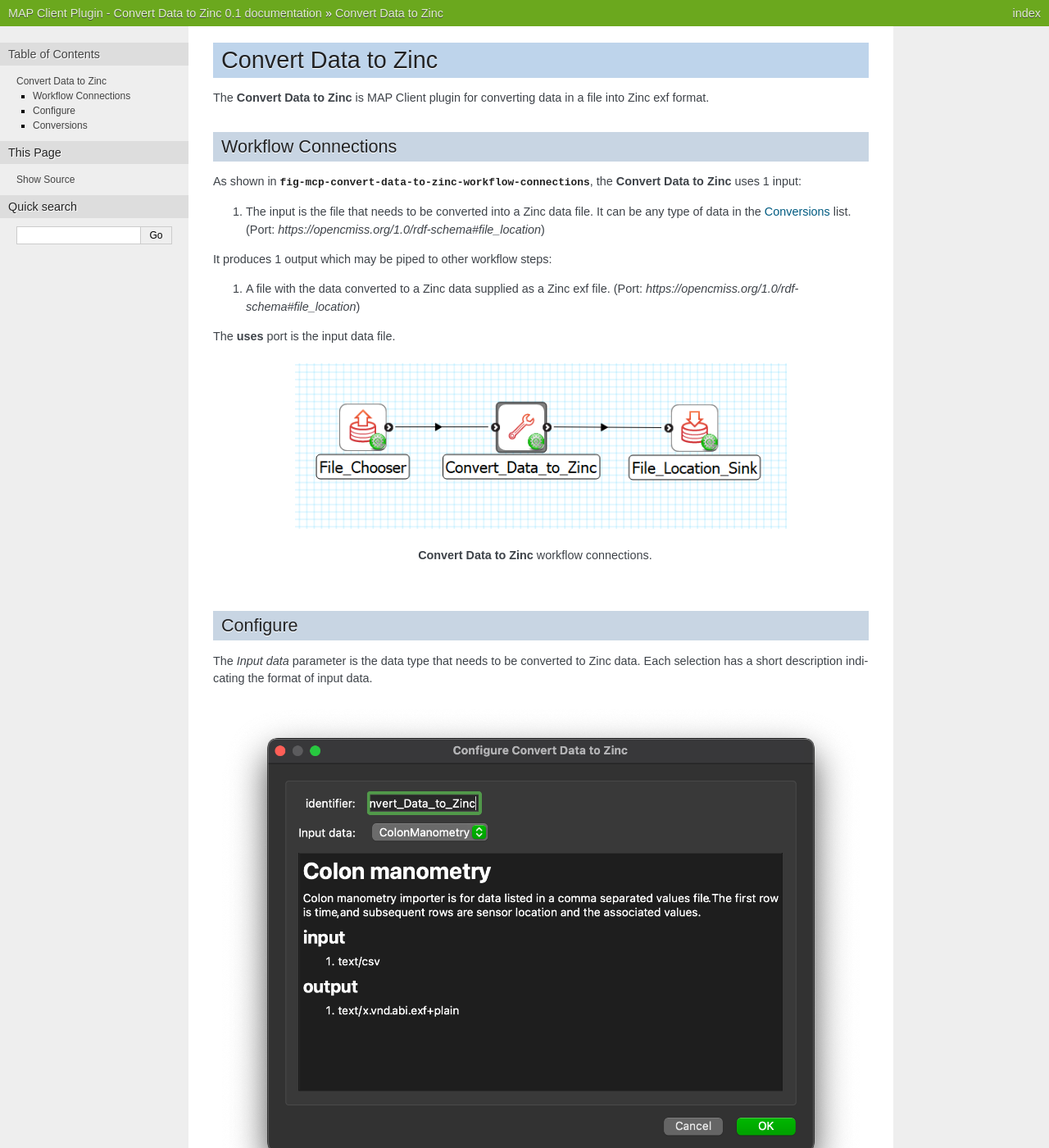
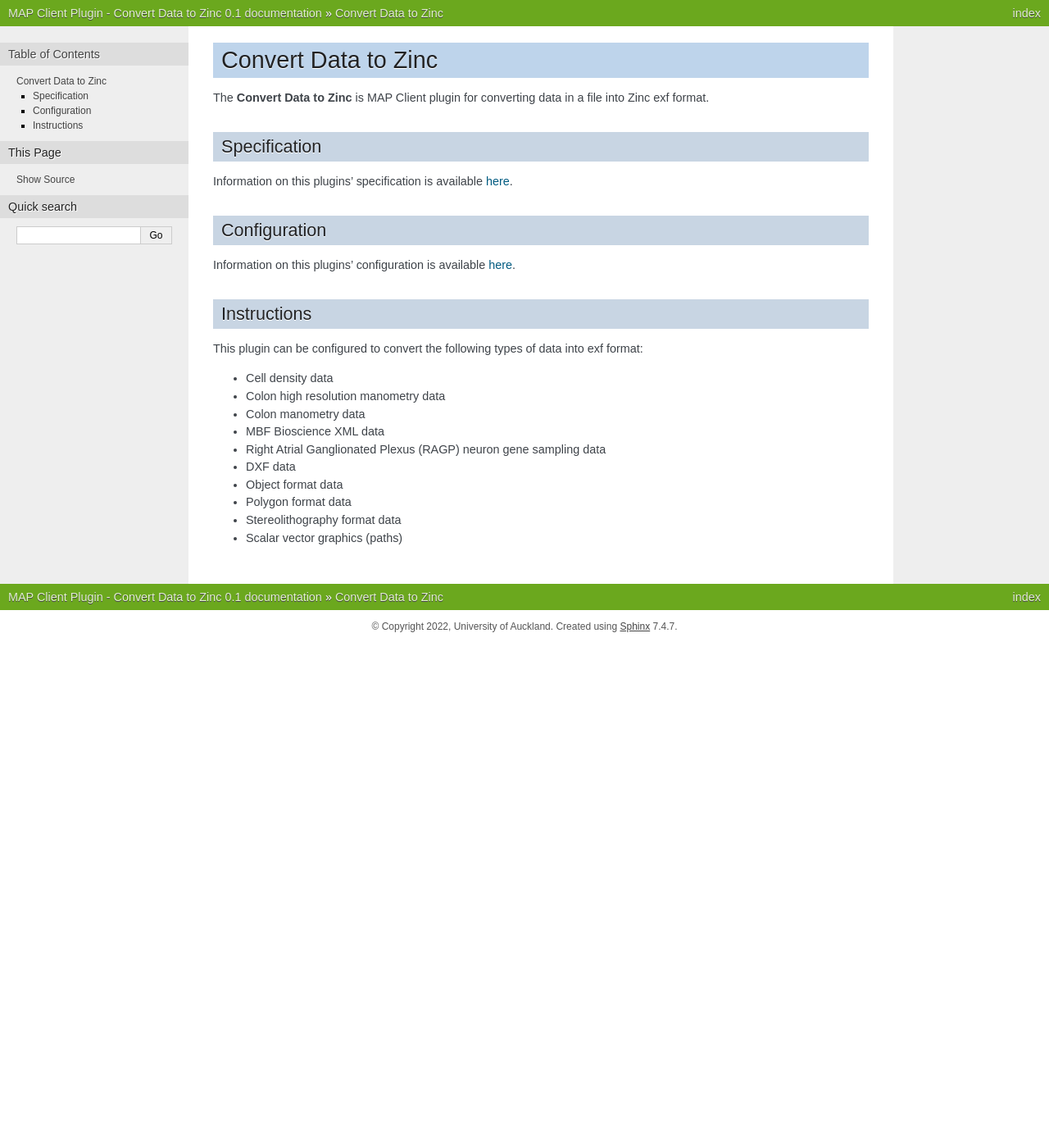
Before and after one commit to mapclient-plugins/mapclientplugins.convertdatatozincstep, a Sphinx documentation site: the page built from docs/index.rst, in a window 1280 px wide and 1400 px high. Shown: the whole window at 82% size. Built offline with Sphinx 7.4.7, drawn with Linux system fonts in a browser that asks for light colours; some of the changed text lies outside the part shown.

Commit message:
Update docs

```diff
--- a/docs/index.rst
+++ b/docs/index.rst
@@ -4,46 +4,19 @@ Convert Data to Zinc
 The **Convert Data to Zinc** is MAP Client plugin for converting data in a file into Zinc exf format.
 
 
-Workflow Connections
---------------------
+Specification
+-------------
 
-As shown in :numref:`fig-mcp-convert-data-to-zinc-workflow-connections`, the **Convert Data to Zinc** uses 1 input:
-
-1. The input is the file that needs to be converted into a Zinc data file. It can be any type of data in the `Conversions`_ list. (Port: *https://opencmiss.org/1.0/rdf-schema#file_location*)
-
-It produces 1 output which may be piped to other workflow steps:
-
-1. A file with the data converted to a Zinc data supplied as a Zinc exf file. (Port: *https://opencmiss.org/1.0/rdf-schema#file_location*)
+Information on this plugins' specification is available :ref:`here <mcp-convertdatatozinc-specification>`.
 
 
-The **uses** port is the input data file.
+Configuration
+-------------
 
-.. _fig-mcp-convert-data-to-zinc-workflow-connections:
+Information on this plugins' configuration is available :ref:`here <mcp-convertdatatozinc-configuration>`.
 
-.. figure:: _images/workflow-connections.png
-   :alt: Convert Data to Zinc workflow connections.
-   :align: center
-   :figwidth: 75%
-
-   **Convert Data to Zinc** workflow connections.
-
-Configure
----------
-
-The *Input data* parameter is the data type that needs to be converted to Zinc data. Each selection has a short description indicating the format of input data.
-
-.. _fig-mcp-convert-data-to-zinc-configure-dialog:
-
-.. figure:: _images/step-configuration-dialog.png
-   :alt: Step configure dialog
-
-   *Convert Data to Zinc* step configuration dialog, showing *ColonManometry* as the input data type.
-
-.. _hdg-mcp-convert-data-to-zinc-ports:
-
-
-Conversions
------------
+Instructions
+------------
 
 This plugin can be configured to convert the following types of data into exf format:
 
```
Also changed, not shown: docs/configuration.rst (added, +13 -0 lines), docs/specification.rst (added, +21 -0 lines).
